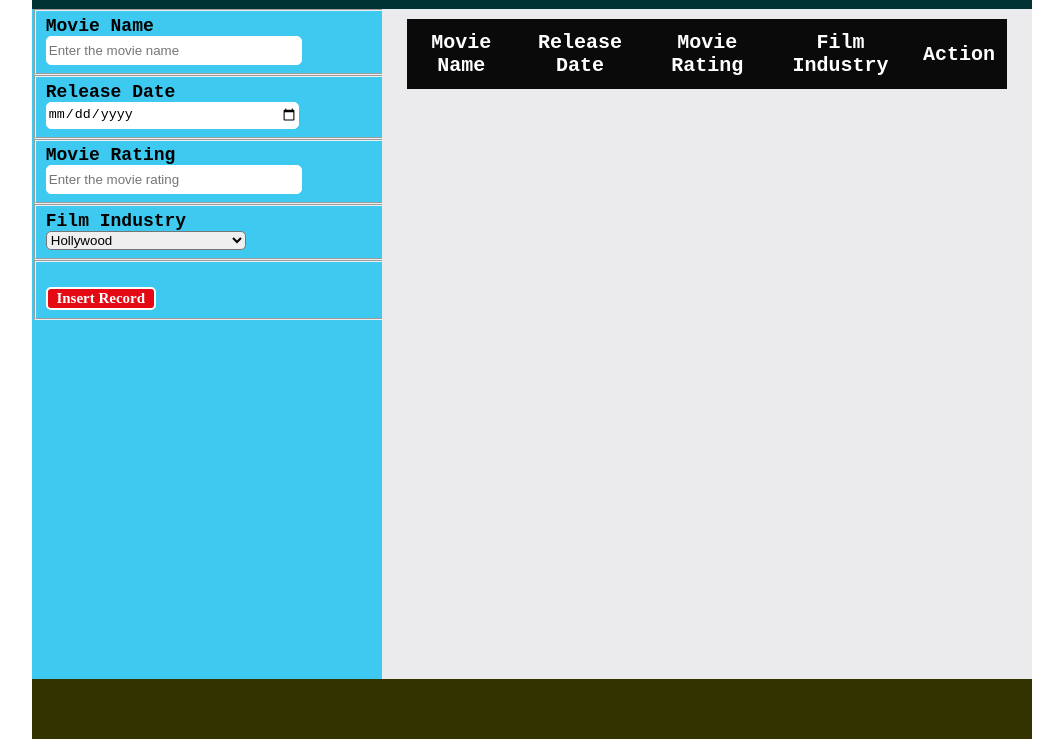
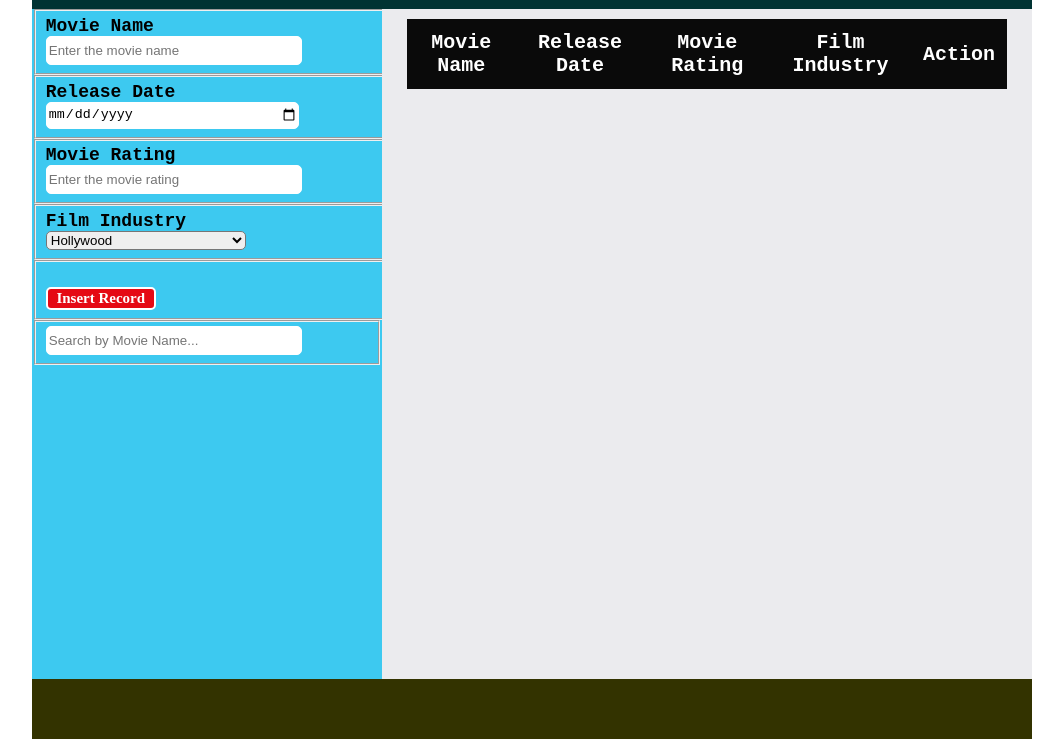
Before and after one commit to sovann-maker/Movie-Repo, a plain HTML site: page index.html in a window 1280 px wide. Shown: the part 103-842 px from the top of the page, without its empty margins (108-1171 px from the left). Drawn offline with Linux system fonts and the light colour scheme.

Commit message:
search bar added in html file :D

```diff
--- a/index.html
+++ b/index.html
@@ -43,6 +43,9 @@
                     <label for="submit">&nbsp;</label>
                     <button id="submit" onclick="onInsertRecord()">Insert Record</button>
                 </fieldset>
+                 <fieldset>
+                    <input type="text" moviename= "" id = "myInput" placeholder="Search by Movie Name..." onkeyup="searchFunction()">
+                </fieldset>
             </div>
         </aside>
         <aside class="rightbar">
```
